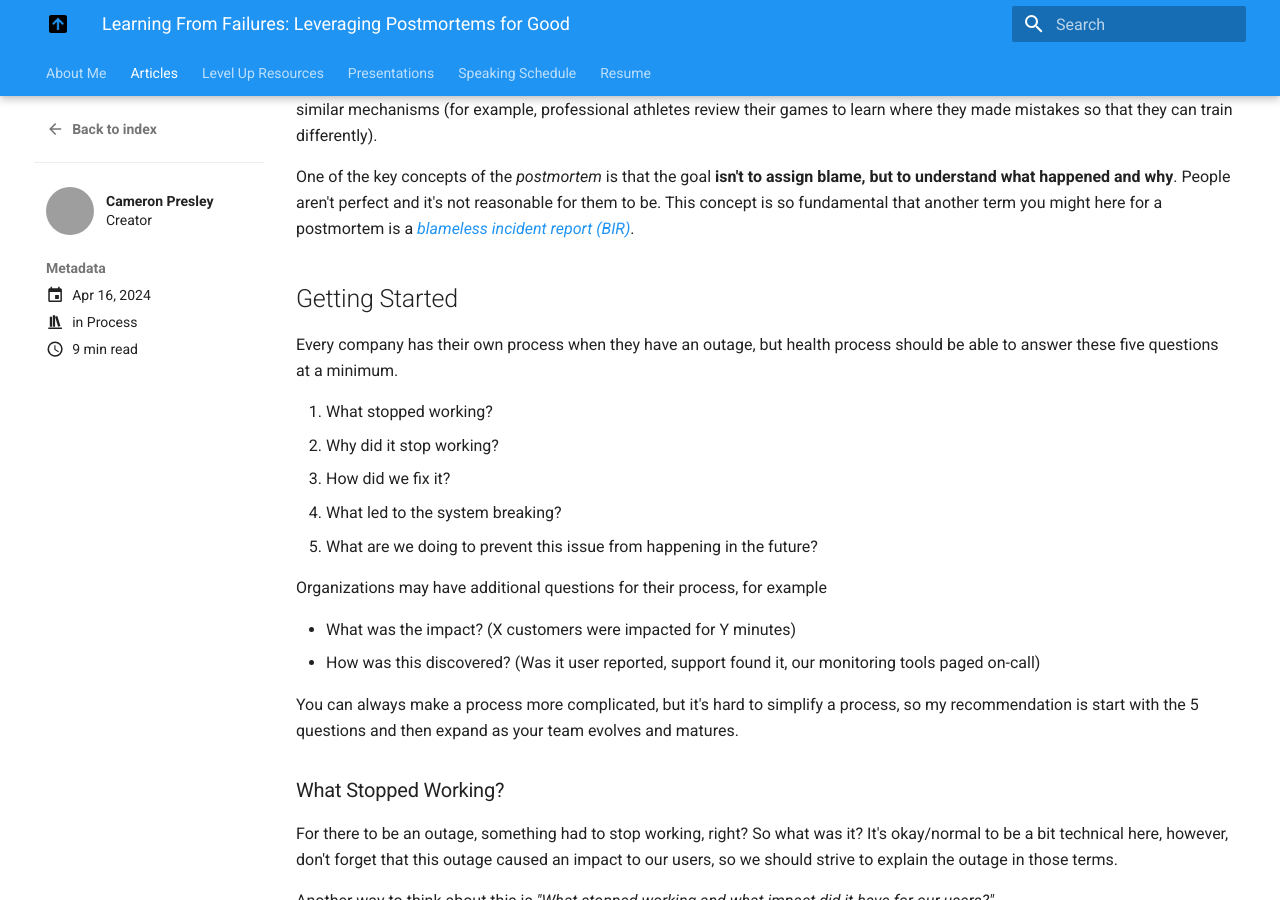
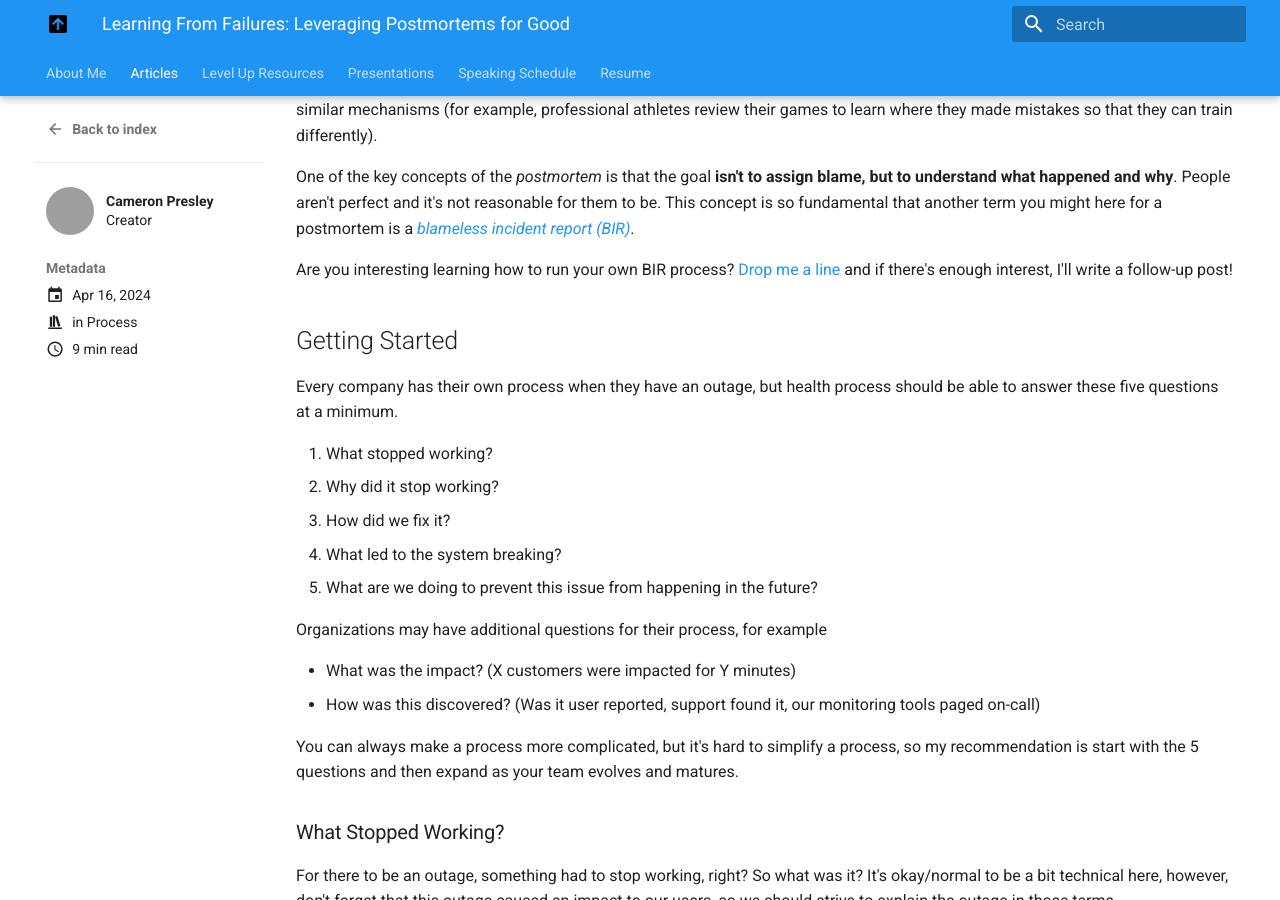
Before and after one commit to cameronpresley/blog, an MkDocs documentation site: the page built from docs/articles/posts/learning-from-failure.md, in a window 1280 px wide and 900 px high, scrolled down 476 px. Built offline with MkDocs 1.6.1 and Material for MkDocs 9.7.7, drawn with Linux system fonts in a browser that asks for light colours; plug-ins that fetch from the network failed and are left out; grey boxes are pictures that could not be loaded.

Commit message:
Added CTA link

```diff
--- a/docs/articles/posts/learning-from-failure.md
+++ b/docs/articles/posts/learning-from-failure.md
@@ -24,6 +24,8 @@ A common mistake that I see teams make is that they'll fix the problem, but neve
 This is where having a _postmortem_ meeting comes into play. Borrowing from medicine, a _postmortem_ is performed when the team gets together to analyze the outage and what could have been done differently to prevent it from happening. Other industries have similar mechanisms (for example, professional athletes review their games to learn where they made mistakes so that they can train differently).
 
 One of the key concepts of the _postmortem_ is that the goal **isn't to assign blame, but to understand what happened and why**. People aren't perfect and it's not reasonable for them to be. This concept is so fundamental that another term you might here for a postmortem is a _[blameless incident report (BIR)](https://www.atlassian.com/incident-management/postmortem/blameless)_.
+
+Are you interesting learning how to run your own BIR process? [Drop me a line](mailto:CoachingCorner@TheSoftwareMentor.com?subject=Running BIRs) and if there's enough interest, I'll write a follow-up post!
 
 ## Getting Started
 
```
